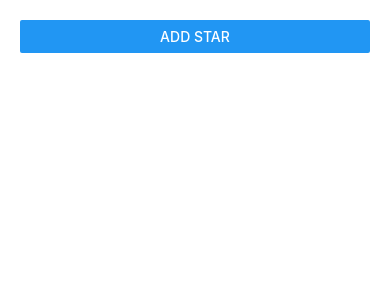
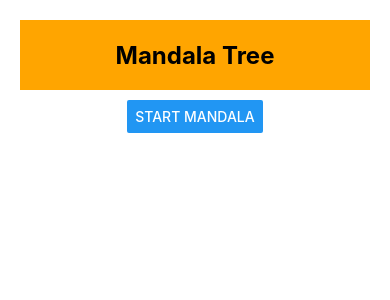
Before and after one commit to mcmelmon/mandalatree, a React Native app: screen / in a window 390 px wide. Shown: the top 300 px of the page. Built offline with nearby package versions, Linux system fonts and the light colour scheme.

Commit message:
Start moving components out of App.js

```diff
--- a/App.js
+++ b/App.js
@@ -2,46 +2,14 @@ import { StatusBar } from 'expo-status-bar';
 import React, { useState } from 'react';
 import { Button, FlatList, SafeAreaView, StyleSheet } from 'react-native';
 
-import Element from './components/Element'
-import Input from './components/Input'
+import Canvas from './components/Canvas'
+import Header from './components/Header'
 
 export default function App() {
-  const [stars, setStars] = useState([]);
-  const [isAddMode, setIsAddMode] = useState(false);
-
-  const handleAddStar = (star) => {
-    if (!stars.map(e => e.value).includes(star)) {
-      setStars(currentStars => [...currentStars, { key: stars.length.toString(), value: star }]);
-      toggleAddMode();
-    }
-  }
-
-  const handleCancelAddStar = () => {
-    setIsAddMode(false);
-  }
-
-  const handleDeleteStar = (key) => {
-    setStars(currentStars => {
-      return currentStars.filter((star) => star.key !== key);
-    });
-  }
-
-  const toggleAddMode = () => {
-    setIsAddMode(!isAddMode);
-  }
-
   return (
     <SafeAreaView style={styles.container}>
-      <Button title="Add Star" onPress={toggleAddMode} />
-      <Input visible={isAddMode} onAddStar={handleAddStar} onCancel={handleCancelAddStar}
-/>
-
-      <FlatList
-        data = {stars}
-        renderItem = {itemData => <Element element={itemData.item}
-          onDelete={handleDeleteStar}
-        /> }
-      />
+      <Header title='Mandala Tree' />
+      <Canvas />
     </SafeAreaView>
   );
 }
--- /dev/null
+++ b/components/Canvas.js
@@ -0,0 +1,59 @@
+import React, { useState } from 'react'
+import { Button, FlatList, StyleSheet, Text, View } from 'react-native'
+
+import Element from './Element'
+import Input from './Input'
+
+const Canvas = (props) => {
+    const [elements, setElements] = useState([]);
+    const [isGameMode, setIsGameMode] = useState(false);
+
+    const handleAddElement = (element) => {
+        if (!elements.map(e => e.value).includes(element)) {
+          setElements(currentElements => [
+              ...currentElements,
+              { key: elements.length.toString(), value: element }
+            ]);
+          toggleGameMode();
+        }
+      }
+
+      const handleCancelAddElement = () => {
+        setIsGameMode(false);
+      }
+
+      const handleDeleteElement = (key) => {
+        setElements(currentElements => {
+          return currentElements.filter((element) => element.key !== key);
+        });
+      }
+
+      const toggleGameMode = () => {
+        setIsGameMode(!isGameMode);
+      }
+
+    return (
+        <View style={styles.container}>
+            <Button title="Start Mandala" onPress={toggleGameMode} />
+            <Input visible={isGameMode} onAddElement={handleAddElement} onCancel={handleCancelAddElement} />
+
+            <FlatList
+            data = {elements}
+            renderItem = {itemData => <Element element={itemData.item}
+                onDelete={handleDeleteElement}
+            /> }
+            />
+        </View>
+    )
+}
+
+const styles = StyleSheet.create({
+    container: {
+        alignItems: 'center',
+        flex: 1,
+        justifyContent: 'center',
+        padding: 10,
+    }
+})
+
+export default Canvas
--- a/components/Element.js
+++ b/components/Element.js
@@ -1,18 +1,18 @@
 import React from 'react'
 import { StyleSheet, Text, TouchableOpacity, View } from 'react-native'
 
-const Element = (props) => {
+const Element = ({onDelete, element}) => {
     return (
-        <TouchableOpacity onPress={() => props.onDelete(props.element.key)}>
-            <View style={styles.listItem}>
-                <Text>{props.element.value}</Text>
+        <TouchableOpacity onPress={() => onDelete(element.key)}>
+            <View style={styles.element}>
+                <Text>{element.value}</Text>
             </View>
         </TouchableOpacity>
     )
 }
 
 const styles = StyleSheet.create({
-    listItem: {
+    element: {
         backgroundColor: '#ccc',
         borderColor: 'black',
         borderWidth: 1,
--- /dev/null
+++ b/components/Header.js
@@ -0,0 +1,26 @@
+import React from 'react'
+import { StyleSheet, Text, View } from 'react-native'
+
+const Header = ({title}) => {
+    return(
+        <View style={styles.header}>
+            <Text style={styles.title}>{title}</Text>
+        </View>
+    )
+}
+
+const styles = StyleSheet.create({
+    header: {
+        alignItems: 'center',
+        backgroundColor: 'orange',
+        justifyContent: 'center',
+        height: 70,
+    },
+    title: {
+        color: 'black',
+        fontSize: 24,
+        fontWeight: 'bold'
+    }
+})
+
+export default Header
--- a/components/Input.js
+++ b/components/Input.js
@@ -1,20 +1,22 @@
 import React, { useState } from 'react'
 import { Button, Modal, StyleSheet, TextInput, View } from 'react-native'
 
-const Input = ({visible, onAddStar, onCancel}) => {
-    const [star, setStar] = useState('');
+const Input = ({visible, onAddElement, onCancel}) => {
+    const [element, setElement] = useState('');
 
-    const handleStarText = (name) => {
-        setStar(name);
+    const handleElementText = (element) => {
+        setElement(element);
     }
 
-    const handleAddStar = () => {
-        onAddStar(star);
-        setStar('');
+    const handleAddElement = () => {
+        if (element !== 'undefined' && element.length !== 0) {
+            onAddElement(element);
+            setElement('');
+        }
     }
 
     const handleCancel = () => {
-        setStar('');
+        setElement('');
         onCancel();
     }
 
@@ -23,15 +25,15 @@ const Input = ({visible, onAddStar, onCancel}) => {
             <View style={styles.entryBlock} animationType="slide">
                 <TextInput
                     style={styles.input}
-                    placeholder="Star"
-                    onChangeText={handleStarText}
-                    value={star}
+                    placeholder="Element"
+                    onChangeText={handleElementText}
+                    value={element}
                 />
                 <View style={styles.actions}>
                     <Button
                         title = "Add"
                         style={styles.btn}
-                        onPress={handleAddStar}
+                        onPress={handleAddElement}
                     />
                     <Button
                         title = "Cancel"
@@ -49,7 +51,8 @@ const styles = StyleSheet.create({
         alignItems: 'center',
         flexDirection: 'row',
         justifyContent: 'space-between',
-        marginTop: 15
+        marginTop: 15,
+        width: '50%'
     },
     btn: {
         flex: 1
```
